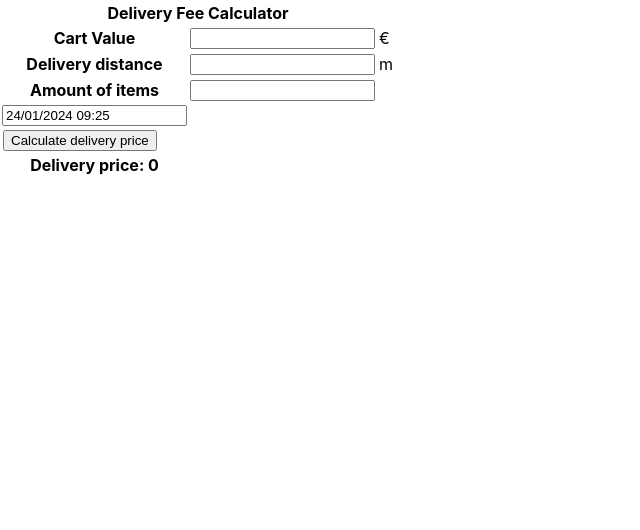
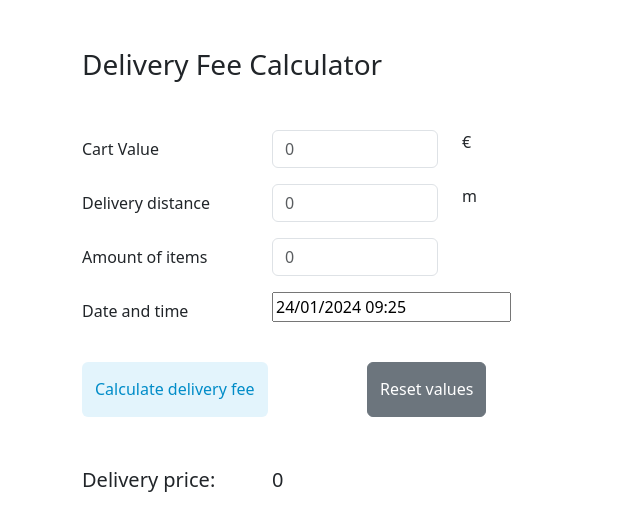
Before and after one commit to RinaKovri/delivery_calculator, a React (Create React App) app: page / in a window 1280 px wide. Shown: the top 530 px of the page, without its empty margins (0-640 px from the left). Built offline with nearby package versions, Linux system fonts and the light colour scheme.

Commit message:
styles and reset btn added

```diff
--- a/package.json
+++ b/package.json
@@ -10,6 +10,7 @@
     "@types/node": "^16.18.74",
     "@types/react": "^18.2.48",
     "@types/react-dom": "^18.2.18",
+    "bootstrap": "^5.3.2",
     "react": "^18.2.0",
     "react-datepicker": "^4.25.0",
     "react-dom": "^18.2.0",
--- a/src/App.css
+++ b/src/App.css
@@ -1,38 +1,9 @@
-.App {
-  text-align: center;
+.custom-color {
+    background-color: #009de01c;
+    color: #018cc8;
+    height: 55px;
+  }
+.custom-color:hover{
+    background-color: #009de02f;
+    color: #018cc8;
 }
-
-.App-logo {
-  height: 40vmin;
-  pointer-events: none;
-}
-
-@media (prefers-reduced-motion: no-preference) {
-  .App-logo {
-    animation: App-logo-spin infinite 20s linear;
-  }
-}
-
-.App-header {
-  background-color: #282c34;
-  min-height: 100vh;
-  display: flex;
-  flex-direction: column;
-  align-items: center;
-  justify-content: center;
-  font-size: calc(10px + 2vmin);
-  color: white;
-}
-
-.App-link {
-  color: #61dafb;
-}
-
-@keyframes App-logo-spin {
-  from {
-    transform: rotate(0deg);
-  }
-  to {
-    transform: rotate(360deg);
-  }
-}
--- a/src/App.tsx
+++ b/src/App.tsx
@@ -1,6 +1,7 @@
 import { useState } from 'react';
 import { DateSelector } from './DateSelector';
-
+import 'bootstrap/dist/css/bootstrap.min.css';
+import './App.css';
 
 
 export function calcCardFee(cart: number) {
@@ -38,7 +39,7 @@ export function calcFridayRushFee(date: Date) {
   if (date.getDay() === 5 && date.getHours() >= 15 && date.getHours() < 19) {
     return 1.2;
   }
-  else if (date.getHours() === 19 && date.getMinutes() === 0){
+  else if (date.getHours() === 19 && date.getMinutes() === 0) {
     return 1.2;
   }
   else {
@@ -52,7 +53,9 @@ export function calculateFee(cart: number, distance: number, items: number, date
   if (cart <= 0) throw Error("Negative cart value");
   if (distance <= 0) throw Error("Negative cart value");
   if (items <= 0) throw Error("Negative cart value");
-  if (isNaN(cart) || isNaN(distance) || isNaN(items)) throw Error("Is not a number");
+  if (typeof cart !== 'number') throw Error("Is not a number");
+  if (typeof distance !== 'number') throw Error("Is not a number");
+  if (typeof items !== 'number') throw Error("Is not a number");
 
   if (cart < 200) {
     const cardFee = calcCardFee(cart);
@@ -88,46 +91,101 @@ const App = () => {
     calcFridayRushFee(date);
   }
   return (
-    <>
+    <div className='container mt-5'>
       <form>
-        <table>
-          <thead>
-            <tr>
-              <th colSpan={3}>Delivery Fee Calculator</th>
-            </tr>
-          </thead>
-          <tbody>
-            <tr>
-              <th>Cart Value</th>
-              <td><input type="text" onChange={(e) => setCart(Number(e.target.value))} /></td>
-              <td>€</td>
-            </tr>
-            <tr>
-              <th>Delivery distance</th>
-              <td><input type="text" onChange={(e) => setDistance(Number(e.target.value))} /></td>
-              <td>m</td>
-            </tr>
-            <tr>
-              <th>Amount of items</th>
-              <td><input type="text" onChange={(e) => setItems(Number(e.target.value))} /></td>
-            </tr>
-            <tr>
-              <DateSelector dateChange={handleDateChange} />
-            </tr>
-            <tr>
-              <td>
-                <button type='button' onClick={calculate}>Calculate delivery price</button>
-              </td>
-            </tr>
-          </tbody>
-          <tfoot>
-            <tr>
-              <th>Delivery price: {deliveryFee}</th>
-            </tr>
-          </tfoot>
-        </table>
-      </form>
-    </>
+        <div>
+          <h3>Delivery Fee Calculator</h3>
+        </div>
+        <div className="row mb-3 mt-5">
+          <label className='col-sm-2 col-form-label'>
+            Cart Value
+          </label>
+          <div className='col-sm-2'>
+            <input
+              type="number"
+              placeholder='0'
+              className='form-control'
+              id='inputCartValue'
+              min={0}
+              data-test-id="cartValue"
+              onChange={(e) => setCart(Number(e.target.value))} />
+          </div>
+          <div className='col-sm-8'>
+            <span>€</span>
+          </div>
+        </div>
+        <div className="row mb-3">
+          <label className='col-sm-2 col-form-label'>
+            Delivery distance
+          </label>
+          <div className='col-sm-2'>
+            <input
+              type="number"
+              placeholder='0'
+              className='form-control'
+              id='inputDistanceValue'
+              min={0}
+              data-test-id="deliveryDistance"
+              onChange={(e) => setDistance(Number(e.target.value))} /></div>
+          <div className='col-sm-8'>
+            <span>m</span>
+          </div>
+        </div>
+        <div className="row mb-3">
+          <label className='col-sm-2 col-form-label'>
+            Amount of items
+          </label>
+          <div className='col-sm-2'>
+            <input
+              type="number"
+              placeholder='0'
+              className='form-control'
+              id='inputItemsValue'
+              min={0}
+              data-test-id="numberOfItems"
+              onChange={(e) => setItems(Number(e.target.value))} />
+          </div>
+        </div>
+        <div className="row mb-3">
+          <label className='col-sm-2 col-form-label'>
+            Date and time
+          </label>
+          <div className='col-sm-3'>
+            <DateSelector
+              dateChange={handleDateChange}
+              id='inputDateValue'
+              data-test-id='orderTime' />
+          </div>
+        </div>
+        <div className="row mb-3">
+          <div className='col-sm-3'>
+            <button
+              type='button'
+              className='btn custom-color mt-3'
+              onClick={calculate}>
+              Calculate delivery fee
+            </button>
+          </div>
+          <div className='col-sm-9'>
+            <button
+              type='reset'
+              className='btn btn-secondary mt-3'
+              style={{ height: '55px' }}>Reset values</button>
+          </div>
+        </div>
+        <div className="row mb-3 mt-5">
+          <div className='col-sm-2'>
+            <span style={{ fontSize: '20px' }}>Delivery price:</span>
+          </div>
+          <div
+            data-test-id="fee"
+            className='col-sm-10'
+            style={{ fontSize: '20px' }}>
+            {deliveryFee}
+          </div>
+        </div>
+      </form >
+    </div>
   )
 }
 
--- a/src/DateSelector.tsx
+++ b/src/DateSelector.tsx
@@ -9,6 +9,7 @@ interface DateConstructor {
 
 interface DateSelectorProps {
     dateChange: (date: Date) => void;
+    id?: string;
 }
 
 
@@ -38,7 +39,7 @@ export class DateSelector extends React.Component<DateSelectorProps, DateConstru
                 selected={startDate}
                 showTimeSelect
                 timeFormat='HH:mm'
-                timeIntervals={15}
+                timeIntervals={1}
                 onChange={this.handleChange}
             />
         )
```
Also changed, not shown: 2 other files (tests, documents, lock files or other folders).
